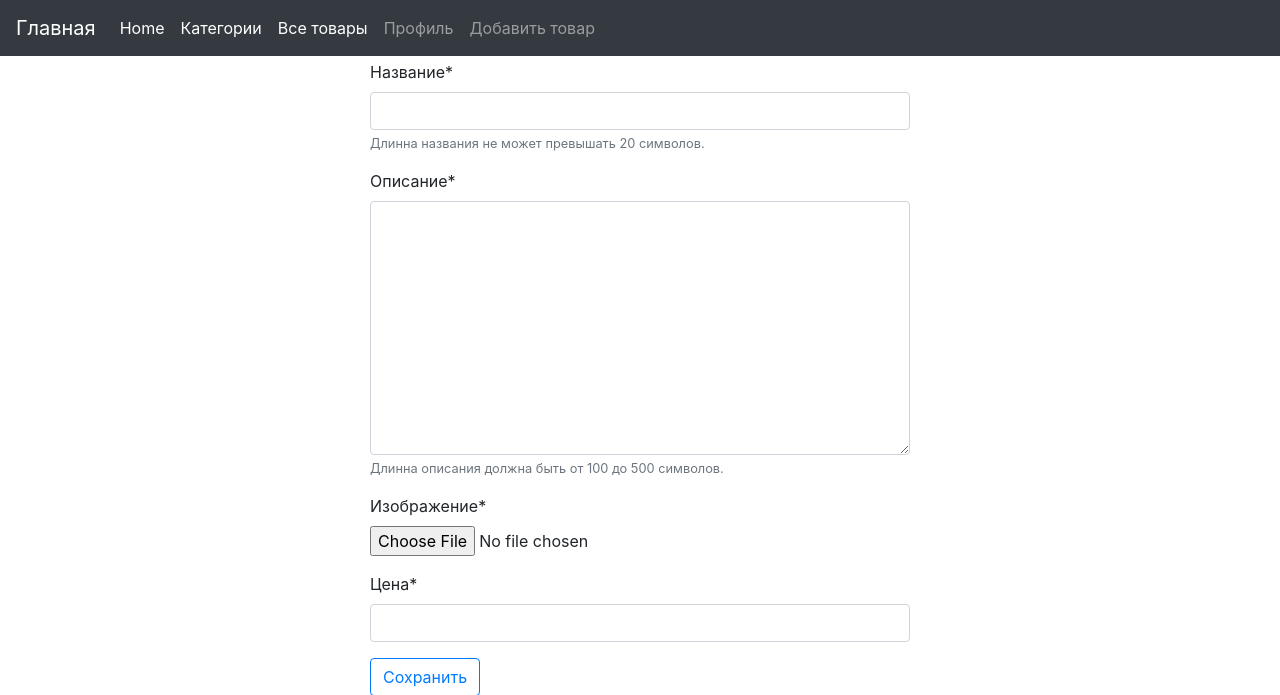
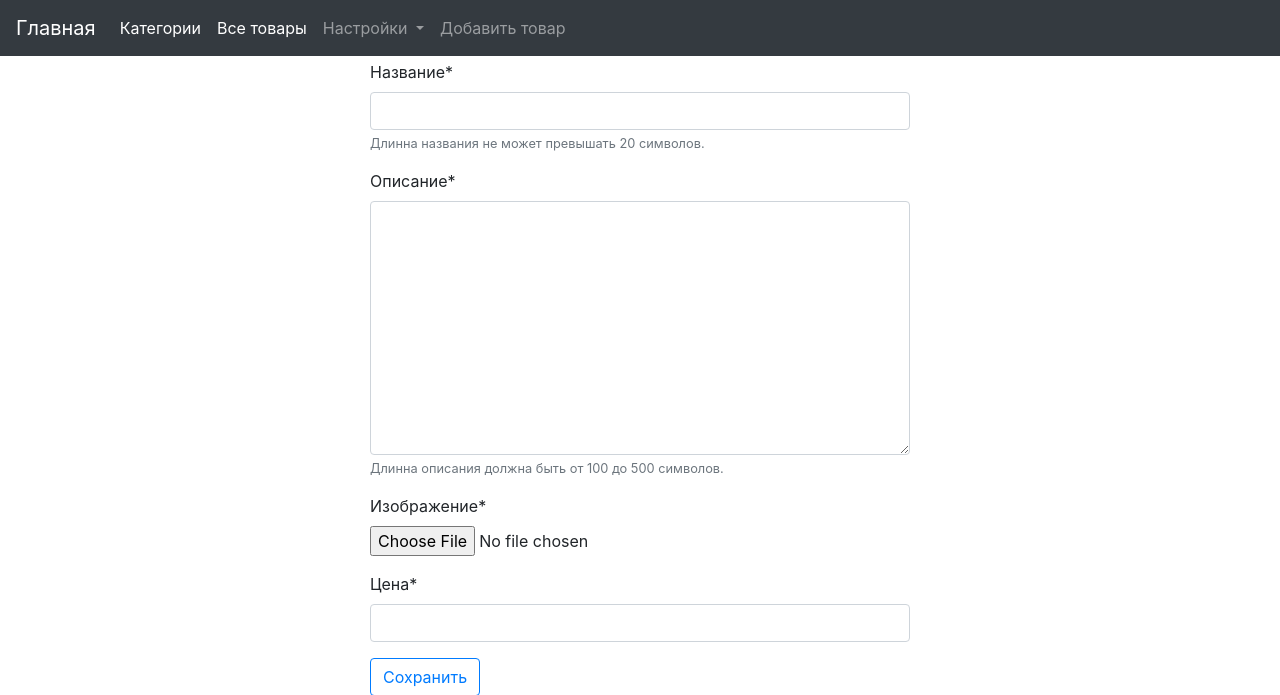
Before and after one commit to YuriyCherniy/micro-shop, a Django app: page /add-item in a window 1280 px wide. Shown: the top 695 px of the page. Run offline with Django 3.2, Linux system fonts and the light colour scheme; the visitor is signed in with stand-in values (Sample User, id 1); some libraries are stand-ins or nearby versions.

Commit message:
added dropdown menu

```diff
--- a/local_shop_cms/templates/base.html
+++ b/local_shop_cms/templates/base.html
@@ -16,19 +16,26 @@
 <body>
 
   <nav class="navbar navbar-expand-lg navbar-dark bg-dark mb-1">
-    <a class="navbar-brand" href="{% url 'item_list_url' %}">Главная</a>
+    <a class="navbar-brand" href="{% url 'main_page_url' %}">Главная</a>
     <button class="navbar-toggler" type="button" data-toggle="collapse" data-target="#navbarNavAltMarkup"
       aria-controls="navbarNavAltMarkup" aria-expanded="false" aria-label="Toggle navigation">
       <span class="navbar-toggler-icon"></span>
     </button>
     <div class="collapse navbar-collapse" id="navbarNavAltMarkup">
       <div class="navbar-nav">
-        <a class="nav-item nav-link active" href="#">Home<span class="sr-only">(current)</span></a>
         <a class="nav-item nav-link active" href="#">Категории<span class="sr-only">(current)</span></a>
         <a class="nav-item nav-link active" href="{% url 'item_list_url' %}">Все товары<span
             class="sr-only">(current)</span></a>
         {% if user.is_authenticated %}
-        <a class="nav-item nav-link" href="{% url 'profile_url' user.userprofile.pk %}" tabindex="-1" aria-disabled="true">Профиль</a>
+        <li class="nav-item dropdown">
+          <a class="nav-link dropdown-toggle" href="#" id="navbarDropdownMenuLink" data-toggle="dropdown" aria-haspopup="true" aria-expanded="false">
+            Настройки
+          </a>
+          <div class="dropdown-menu" aria-labelledby="navbarDropdownMenuLink">
+            <a class="dropdown-item" href="#">Редактор главной</a>
+            <a class="dropdown-item" href="{% url 'profile_url' user.userprofile.pk %}">Профиль</a>
+          </div>
+        </li>
         <a class="nav-item nav-link" href="{% url 'item_create_url' %}" tabindex="-1" aria-disabled="true">Добавить товар</a>
         {% block navbuttons %}{% endblock %}
         {% endif %}
```
